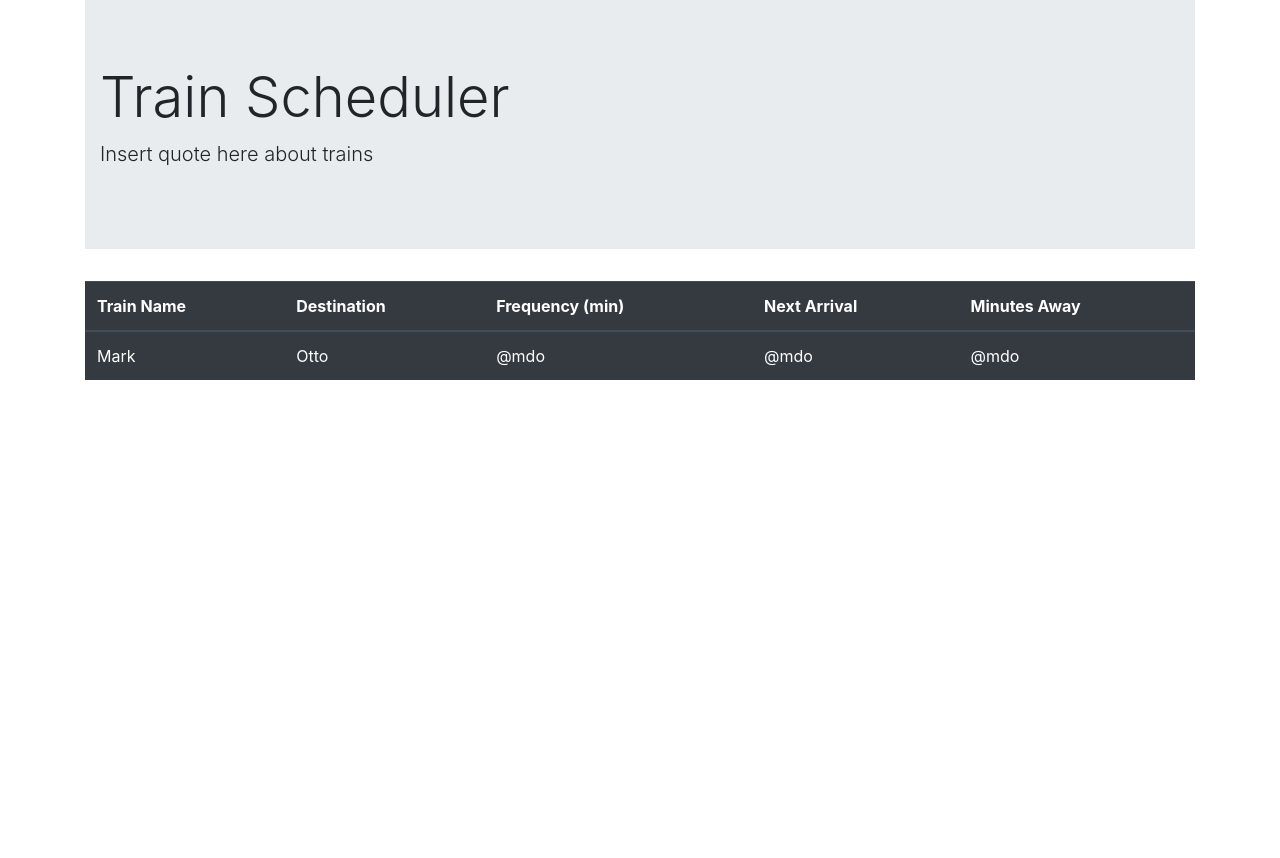
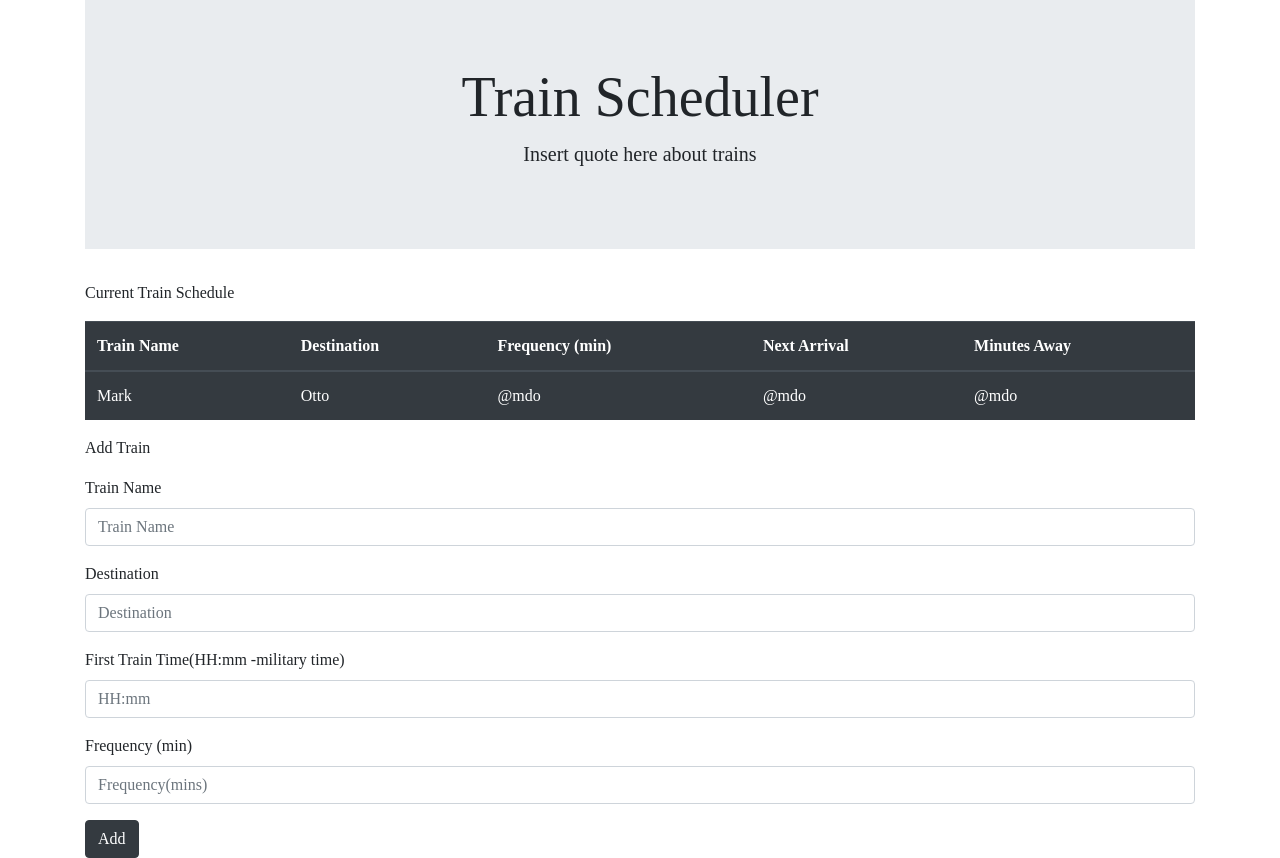
Before and after one commit to Yenseydm/trainscheduler, a plain HTML site: page index.html in a window 1280 px wide. Before the commit the page ends 800 px from the top, so only its background shows below. Drawn offline with nearby package versions, Linux system fonts and the light colour scheme; a web font is replaced by a local one.

Commit message:
added form and submit button

```diff
--- a/assets/css/style.css
+++ b/assets/css/style.css
@@ -1,4 +1,8 @@
-body{
+.container{
     font-family: 'Arapey', serif;
 
 }
+
+.jumbotron {
+    text-align: center;
+}
--- a/index.html
+++ b/index.html
@@ -22,6 +22,7 @@
             </div>
           </div>
 
+          <p>Current Train Schedule</p>
         <table class="table table-dark">
             <thead>
               <tr>
@@ -43,7 +44,26 @@
             </tbody>
           </table>
 
+          <p> Add Train</p>
           <form>
+            <div class="form-group">
+                <label for="exampleFormControlInput1">Train Name</label>
+                <input type="text" class="form-control" id="trainname-input" placeholder="Train Name">
+              </div>
+              <div class="form-group">
+                <label for="exampleFormControlInput1">Destination</label>
+                <input type="text" class="form-control" id="trainname-input" placeholder="Destination">
+              </div>
+              <div class="form-group">
+                <label for="exampleFormControlInput1">First Train Time(HH:mm -military time)</label>
+                <input type="text" class="form-control" id="trainname-input" placeholder="HH:mm">
+              </div>
+              <div class="form-group">
+                <label for="exampleFormControlInput1">Frequency (min)</label>
+                <input type="number" class="form-control" id="trainname-input" placeholder="Frequency(mins)">
+              </div>
+
+              <button type="button" class="btn btn-dark">Add</button>
 
           </form>
 
```
